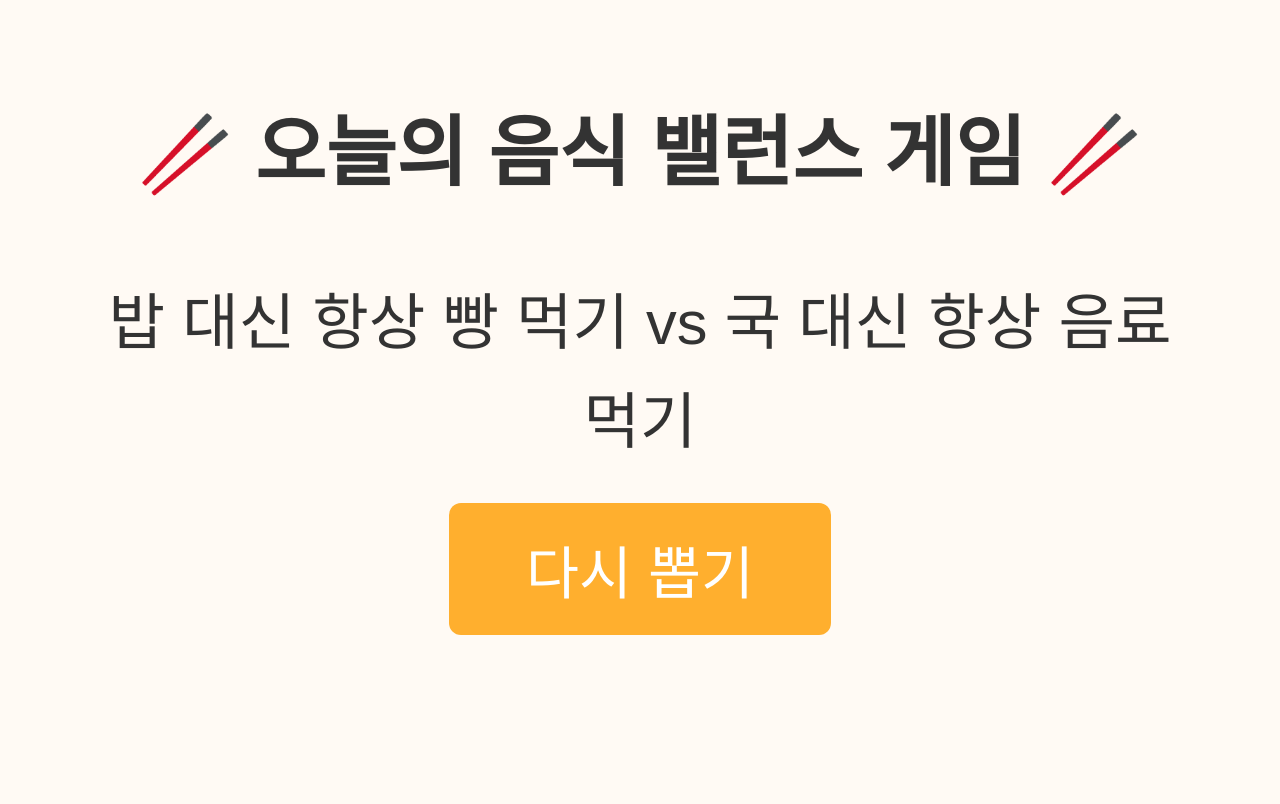
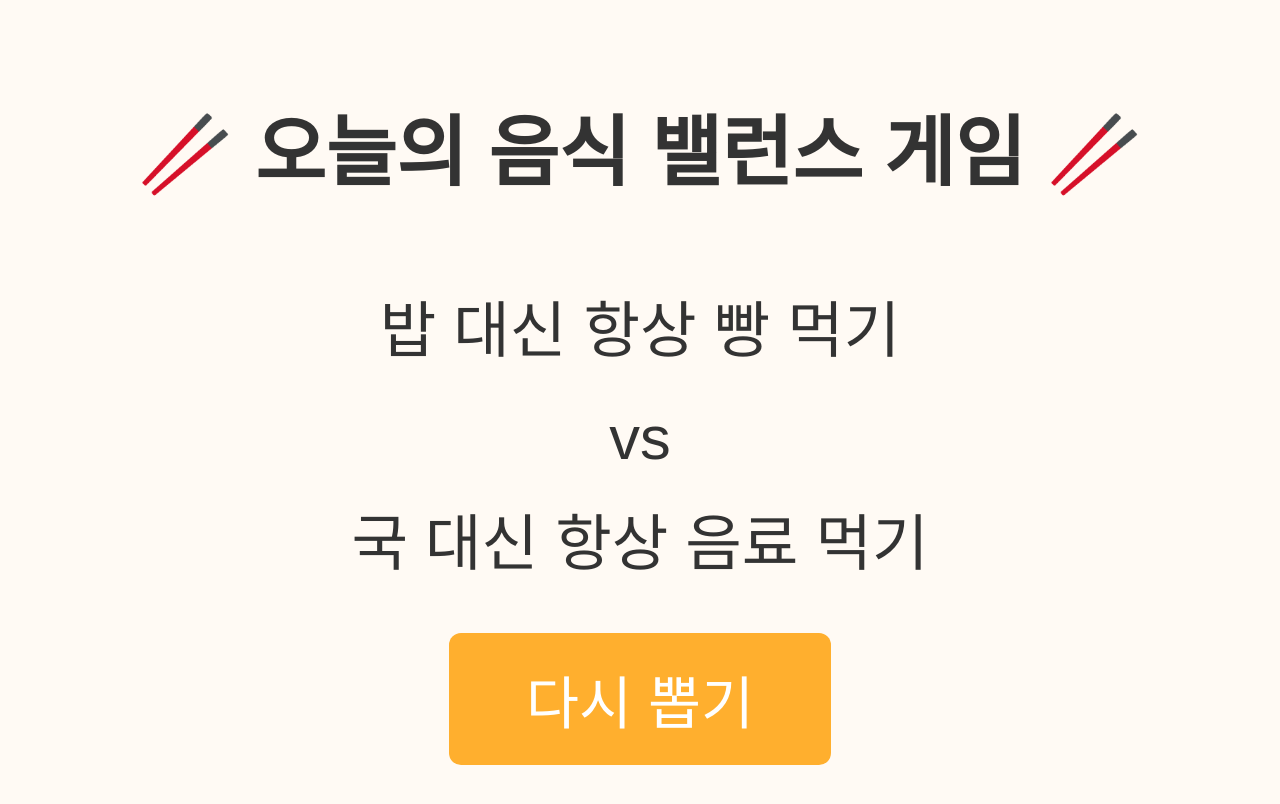
Before and after one commit to TheHyundaiCheonho/Balancegame, a plain HTML site: page index.html in a window 1280 px wide. Drawn offline with Linux system fonts and the light colour scheme.

Commit message:
Update index.html

```diff
--- a/index.html
+++ b/index.html
@@ -41,6 +41,12 @@
       min-height: 3em;
       max-width: 90vw;
       word-break: keep-all;
+    }
+
+    .balance-line {
+      display: block;
+      margin: 1vh 0;
+      text-align: center;
     }
 
     button {
@@ -88,7 +94,13 @@
 
     function showBalance() {
       const random = balances[Math.floor(Math.random() * balances.length)];
-      document.getElementById("balance").innerText = random;
+      const [optionA, optionB] = random.split(" vs ");
+      const formatted = `
+        <span class="balance-line">${optionA}</span>
+        <span class="balance-line">vs</span>
+        <span class="balance-line">${optionB}</span>
+      `;
+      document.getElementById("balance").innerHTML = formatted;
     }
 
     showBalance();
```
